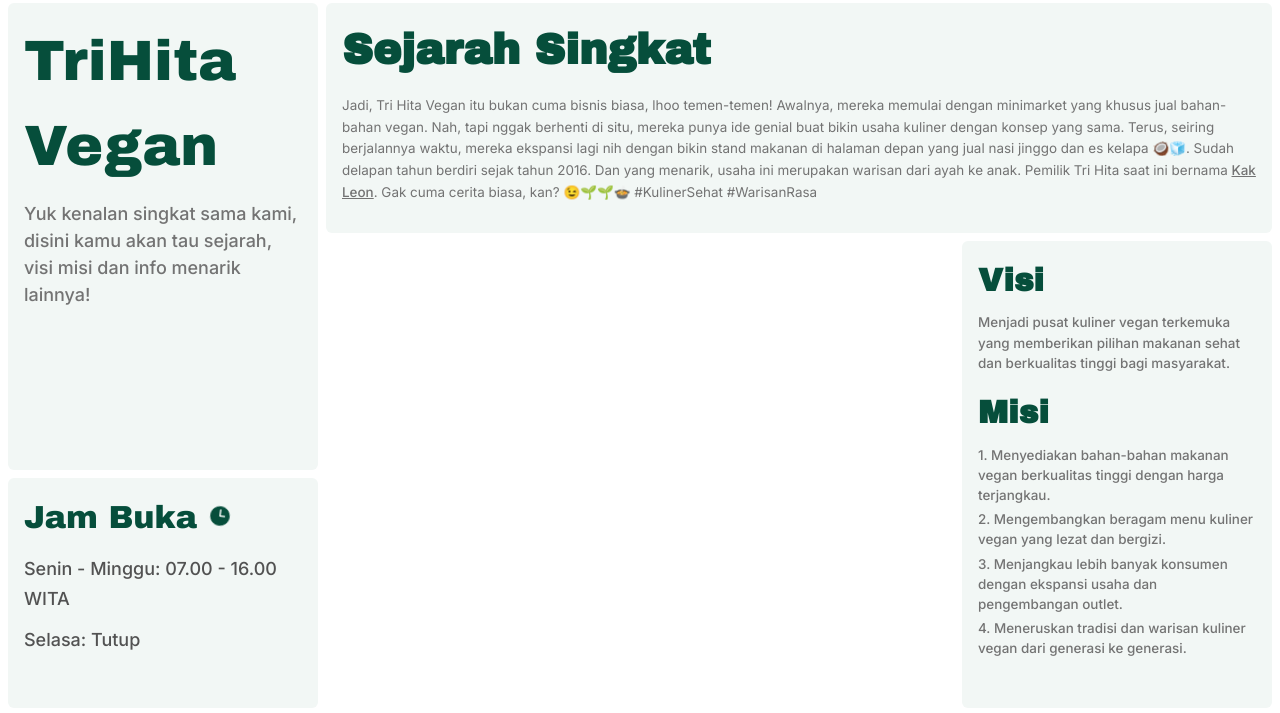
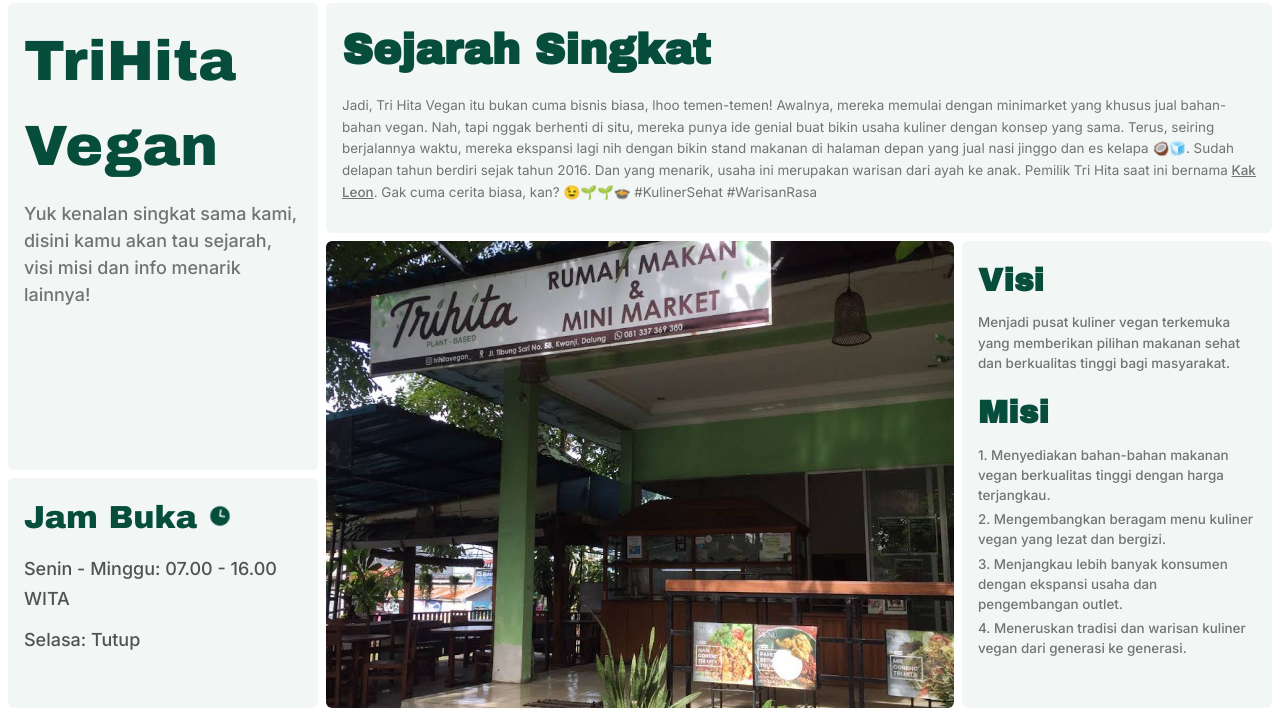
Before and after one commit to dnljnt/TriHitaVegan, a website: page index.html in a window 1280 px wide. Shown: the part 935-1648 px from the top of the page. Drawn offline with nearby package versions, Linux system fonts and the light colour scheme; the site is published under a folder, as on GitHub Pages, so addresses that start at the root find nothing.

Commit message:
memperbaiki foto yang tak mucul

```diff
--- a/index.html
+++ b/index.html
@@ -440,7 +440,7 @@
             class="h-64 rounded-md md:h-full md:col-span-2 md:col-start-2 md:row-span-2 md:row-start-2 overflow-hidden"
           >
             <div
-              class="w-full h-full bg-[url('/img/trihita.jpg')] bg-cover bg-center"
+              class="w-full h-full bg-url bg-cover bg-center"
             ></div>
           </div>
           <div
--- a/src/input.css
+++ b/src/input.css
@@ -42,6 +42,9 @@
   .link{
     @apply text-gray-500 transition hover:text-gray-500/75;
   }
+  .bg-url{
+    background-image: url("../img/trihita.jpg");
+  }
   .overlay-fade:before,
   .overlay-fade:after {
     position: absolute;
```
Also changed, not shown: src/output.css.
